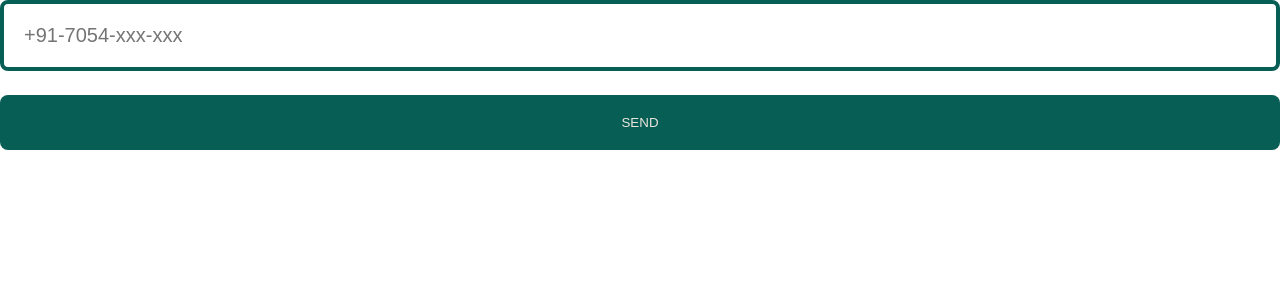
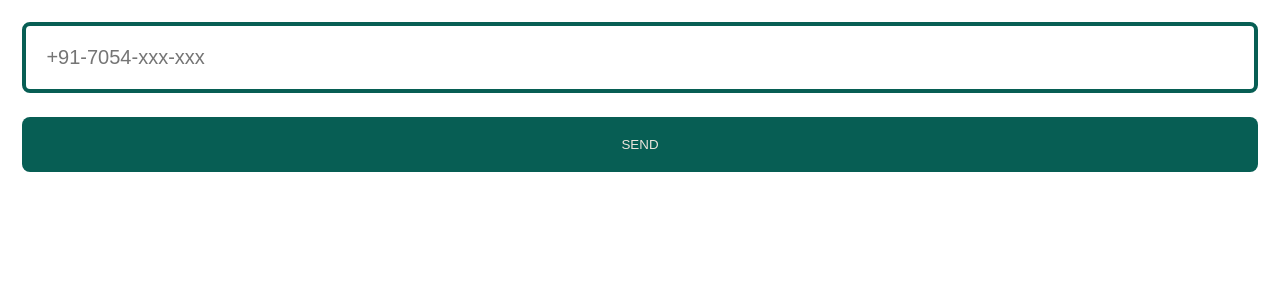
Before and after one commit to sharadcodes/dm-wapp, a PHP site: page / in a window 1280 px wide. Shown: the part 214-514 px from the top of the page. Run offline with PHP 8.4, Linux system fonts and the light colour scheme.

Commit message:
Update main.css

```diff
--- a/main.css
+++ b/main.css
@@ -14,6 +14,7 @@ header {
 
 #dm{
     display: grid;
+    padding: 1.4rem;
     grid-gap: 1.5rem;
 }
 
```
